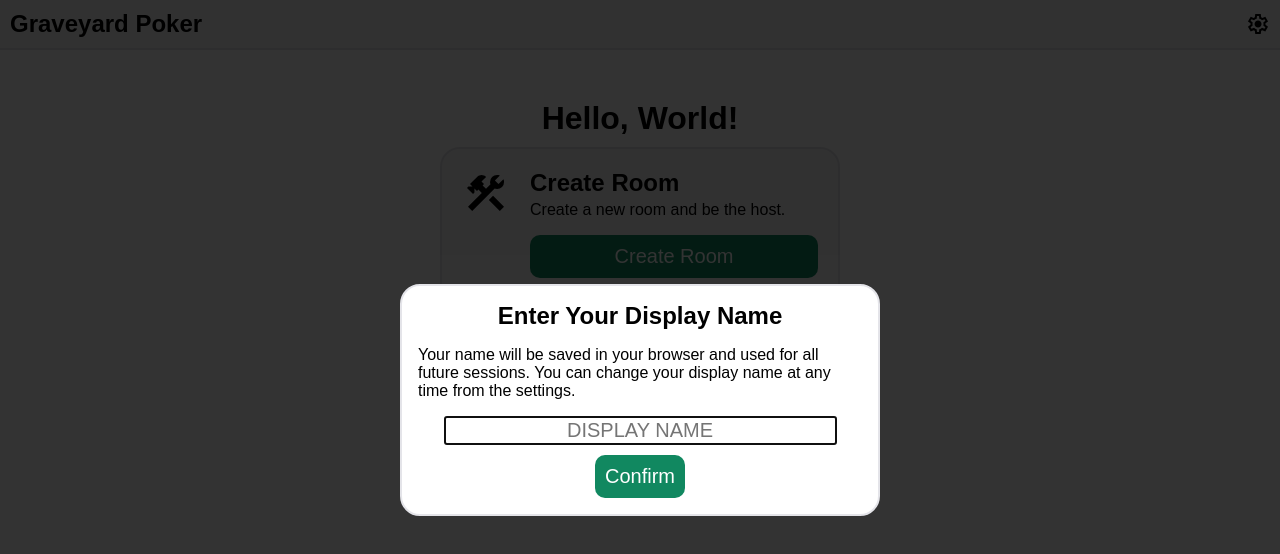
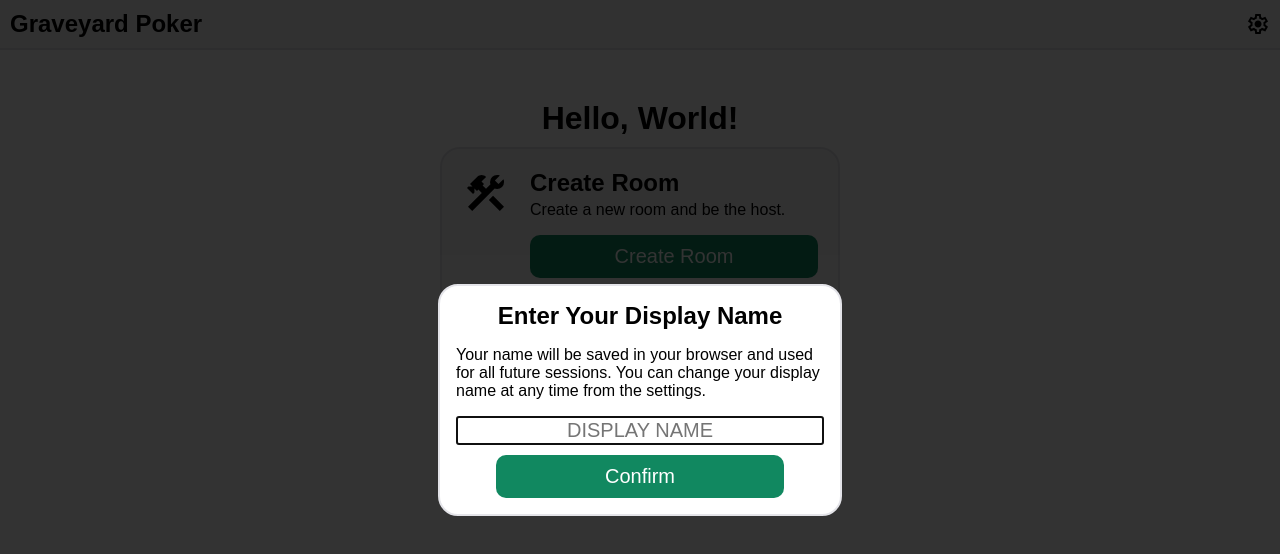
Before and after one commit to JacobAPimentel/GraveyardPoker, an Angular app: page / in a window 1280 px wide. Shown: the top 554 px of the page. Built offline with nearby package versions, Linux system fonts and the light colour scheme.

Commit message:
Readjusted width sizes for name modal

```diff
--- a/src/shared/components/name-modal/name-modal.css
+++ b/src/shared/components/name-modal/name-modal.css
@@ -1,5 +1,7 @@
 :host{
     position: absolute;
+
+    --text-width: 23rem;
 }
 
 dialog
@@ -20,6 +22,11 @@ dialog
     {
         background: rgba(0, 0, 0, 0.8);
     }
+
+    p
+    {
+        width: var(--text-width);
+    }
 }
 
 form
@@ -34,9 +41,14 @@ form
 input[type='text']
 {
     text-align: center;
-    font-size: var(--button-font-size);;
+    font-size: var(--button-font-size);
+    width: var(--text-width);
 }
 
 .errors{
     color: red;
 }
+
+button{
+    width: 18rem;
+}
```
